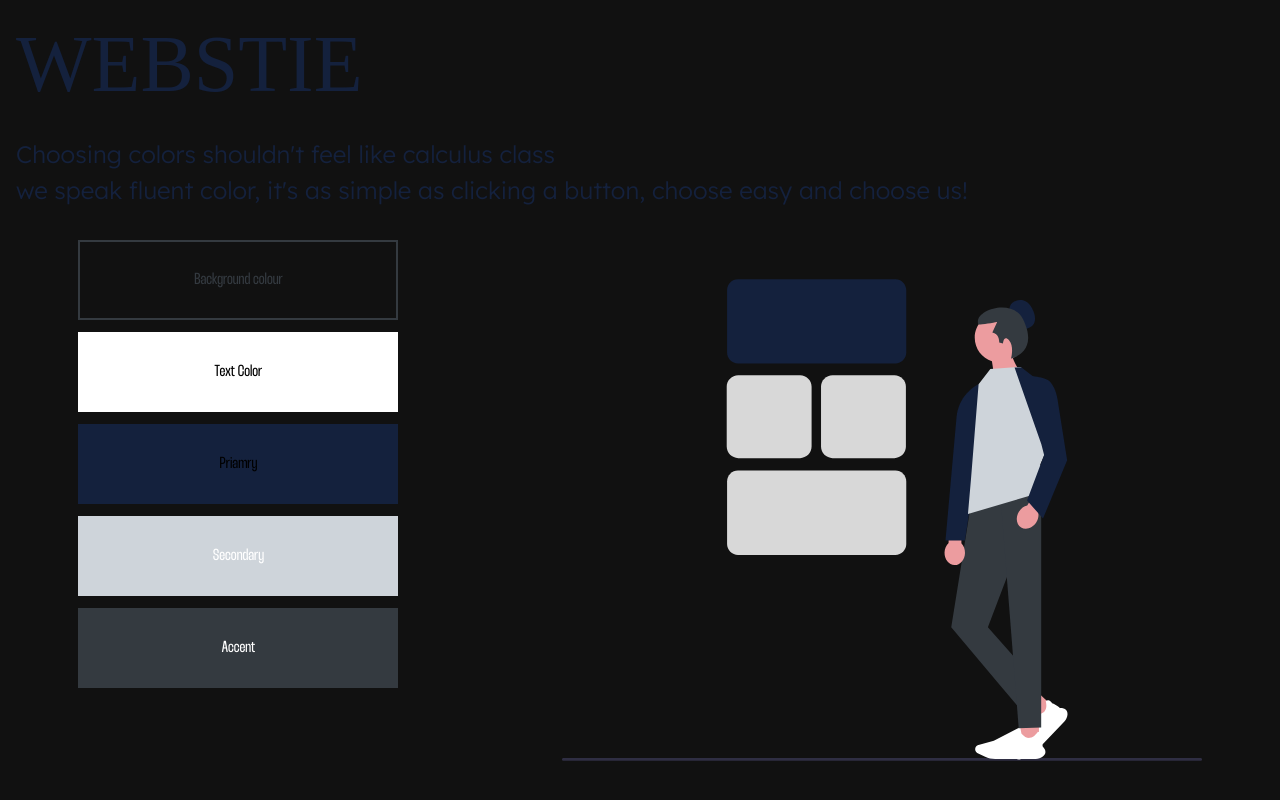
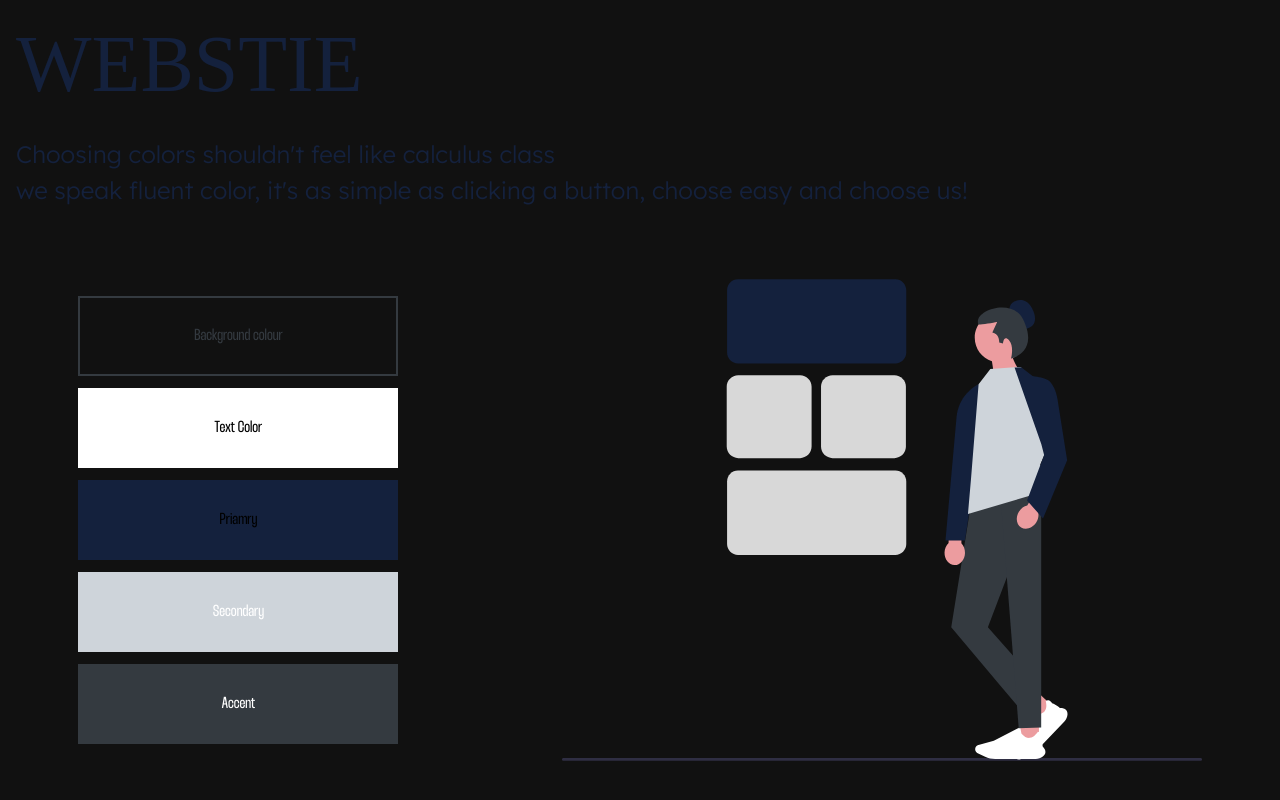
Before and after one commit to DjayNii/change_MY_Mood, a React (Vite) app: page / in a window 1280 px wide. Shown: the part 328-1128 px from the top of the page. Built offline with nearby package versions, Linux system fonts and the light colour scheme; a web font is replaced by a local one.

Commit message:
little mistake

```diff
--- a/src/componets/Hero.jsx
+++ b/src/componets/Hero.jsx
@@ -23,7 +23,7 @@ function Hero(props) {
             </h2>
           </div>
         </div>
-        <div className="  w-[90%] mt-5 mb-7 flex flex-colitems-center md:flex-row lg:flex-row justify-between ">
+        <div className="  w-[90%] mt-5 mb-7 flex flex-col items-center md:flex-row lg:flex-row justify-between ">
           <div className="flex flex-col gap-3 font-thunder  ">
             {/* background color */}
             <div
```
